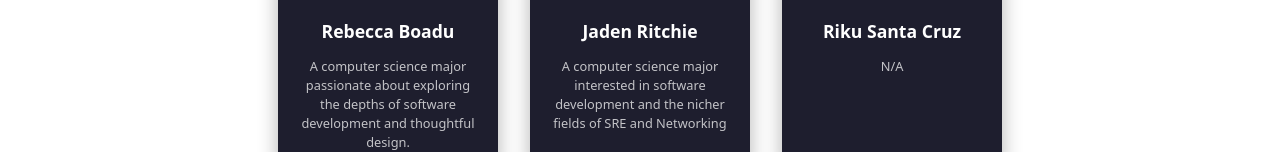
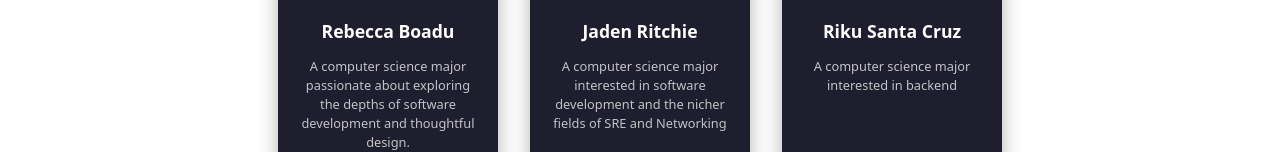
Before and after one commit to rboadu/rjrtm-frontend, a React (Vite) app in the folder react-app/: page /team in a window 1280 px wide. Shown: the part 482-634 px from the top of the page. Built offline with nearby package versions, Linux system fonts and the light colour scheme; no server answers.

Commit message:
Modified readme, and added headshot + description

```diff
--- a/react-app/src/sub_pages/Team.jsx
+++ b/react-app/src/sub_pages/Team.jsx
@@ -2,6 +2,7 @@ import ProfileCard from "../components/profile_card";
 import ContactUs from "../components/ContactUs";
 import JadenHeadshot from "../images/Jaden_headshot.jpeg";
 import RebeccaHeadshot from "../images/Profile.png";
+import RikuHeadshot from "../images/riku_headshot.png";
 const teamMembers = [
   {
     name: "Rebecca Boadu",
@@ -17,8 +18,9 @@ const teamMembers = [
   },
   {
     name: "Riku Santa Cruz",
-    bio: "N/A",
+    bio: "A computer science major interested in backend",
     accentColor: "#000dfe",
+    photo: RikuHeadshot,
   },
   {
     name: "Terra Nagai",
```
Also changed, not shown: react-app/src/images/riku_headshot.png (added), 1 other file (tests, documents, lock files or other folders).
